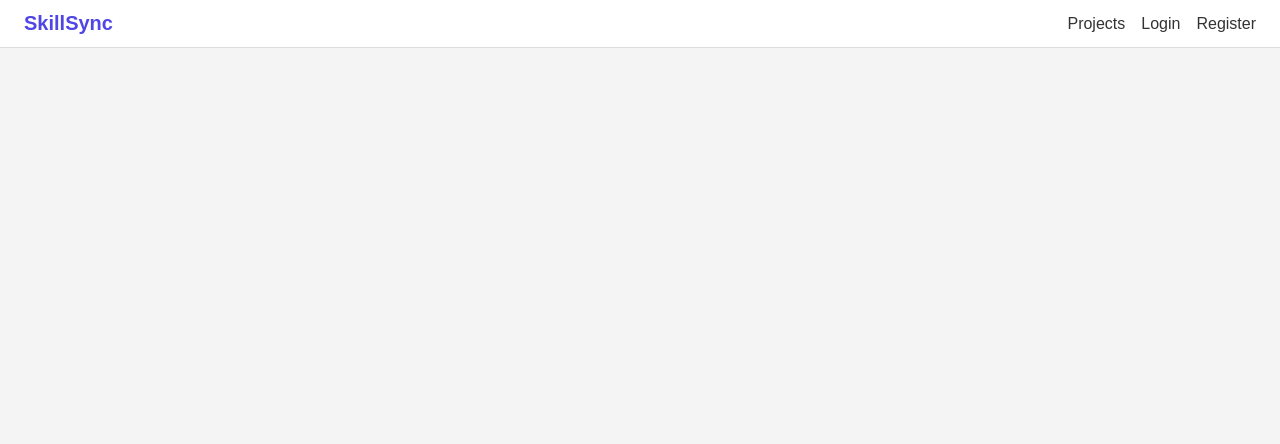
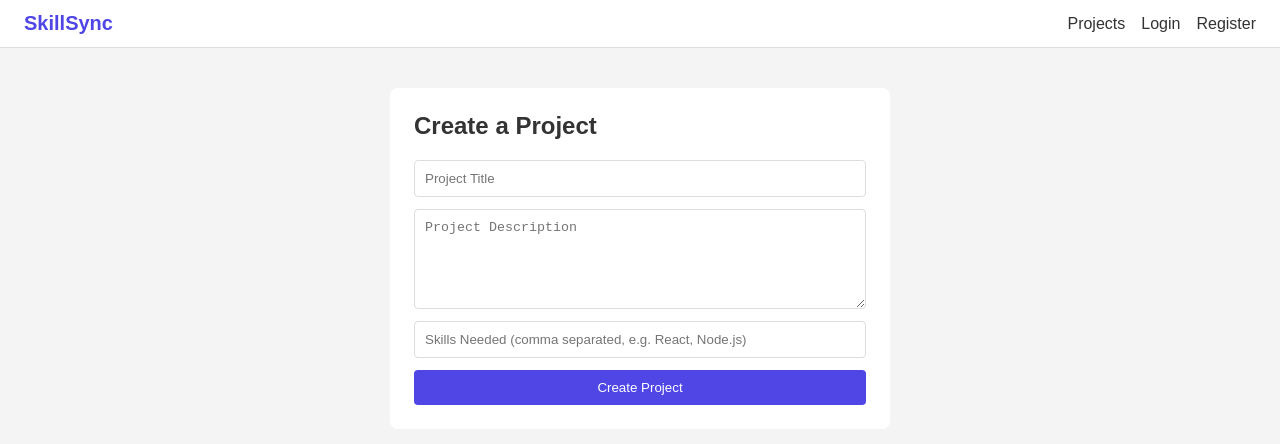
Before and after one commit to hajeramahmud/skillsync, a React (Vite) app in the folder frontend/: page /create-project in a window 1280 px wide. Shown: the top 444 px of the page. Built offline with nearby package versions, Linux system fonts and the light colour scheme.

Commit message:
Add frontend pages: create project, edit profile, notifications, apply to project

```diff
--- a/frontend/src/App.jsx
+++ b/frontend/src/App.jsx
@@ -5,6 +5,9 @@ import Login from "./pages/Login";
 import Register from "./pages/Register";
 import Dashboard from "./pages/Dashboard";
 import Projects from "./pages/Projects";
+import CreateProject from "./pages/CreateProject";
+import Notifications from "./pages/Notifications";
+import EditProfile from "./pages/EditProfile";
 
 function App() {
   return (
@@ -16,6 +19,9 @@ function App() {
         <Route path="/register" element={<Register />} />
         <Route path="/dashboard" element={<Dashboard />} />
         <Route path="/projects" element={<Projects />} />
+        <Route path="/create-project" element={<CreateProject />} />
+        <Route path="/notifications" element={<Notifications />} />
+        <Route path="/edit-profile" element={<EditProfile />} />
       </Routes>
     </BrowserRouter>
   );
--- a/frontend/src/components/Navbar.jsx
+++ b/frontend/src/components/Navbar.jsx
@@ -17,6 +17,9 @@ function Navbar() {
         {user ? (
           <>
             <Link to="/dashboard" style={styles.link}>Dashboard</Link>
+            <Link to="/create-project" style={styles.link}>+ New Project</Link>
+            <Link to="/notifications" style={styles.link}>Notifications</Link>
+            <Link to="/edit-profile" style={styles.link}>Edit Profile</Link>
             <button onClick={logout} style={styles.btn}>Logout</button>
           </>
         ) : (
--- /dev/null
+++ b/frontend/src/pages/CreateProject.jsx
@@ -0,0 +1,63 @@
+import { useState } from "react";
+import { useNavigate } from "react-router-dom";
+import axios from "axios";
+
+function CreateProject() {
+  const [form, setForm] = useState({ title: "", description: "", skillsNeeded: "" });
+  const [error, setError] = useState("");
+  const navigate = useNavigate();
+  const token = localStorage.getItem("token");
+
+  const handleSubmit = async (e) => {
+    e.preventDefault();
+    try {
+      await axios.post(
+        "/api/projects",
+        { ...form, skillsNeeded: form.skillsNeeded.split(",").map((s) => s.trim()) },
+        { headers: { Authorization: `Bearer ${token}` } }
+      );
+      navigate("/projects");
+    } catch (err) {
+      setError(err.response?.data?.message || "Failed to create project");
+    }
+  };
+
+  return (
+    <div style={styles.container}>
+      <h2>Create a Project</h2>
+      {error && <p style={styles.error}>{error}</p>}
+      <form onSubmit={handleSubmit} style={styles.form}>
+        <input
+          placeholder="Project Title"
+          value={form.title}
+          onChange={(e) => setForm({ ...form, title: e.target.value })}
+          style={styles.input}
+        />
+        <textarea
+          placeholder="Project Description"
+          value={form.description}
+          onChange={(e) => setForm({ ...form, description: e.target.value })}
+          style={styles.textarea}
+        />
+        <input
+          placeholder="Skills Needed (comma separated, e.g. React, Node.js)"
+          value={form.skillsNeeded}
+          onChange={(e) => setForm({ ...form, skillsNeeded: e.target.value })}
+          style={styles.input}
+        />
+        <button type="submit" style={styles.btn}>Create Project</button>
+      </form>
+    </div>
+  );
+}
+
+const styles = {
+  container: { maxWidth: "500px", margin: "40px auto", padding: "24px", background: "#fff", borderRadius: "8px" },
+  form: { display: "flex", flexDirection: "column", gap: "12px", marginTop: "20px" },
+  input: { padding: "10px", border: "1px solid #ddd", borderRadius: "4px" },
+  textarea: { padding: "10px", border: "1px solid #ddd", borderRadius: "4px", height: "100px", resize: "vertical" },
+  btn: { padding: "10px", background: "#4f46e5", color: "#fff", border: "none", borderRadius: "4px" },
+  error: { color: "red" },
+};
+
+export default CreateProject;
--- /dev/null
+++ b/frontend/src/pages/EditProfile.jsx
@@ -0,0 +1,54 @@
+import { useEffect, useState } from "react";
+import { useNavigate } from "react-router-dom";
+import axios from "axios";
+
+function EditProfile() {
+  const [form, setForm] = useState({ name: "", bio: "", skills: "" });
+  const [message, setMessage] = useState("");
+  const token = localStorage.getItem("token");
+  const navigate = useNavigate();
+
+  useEffect(() => {
+    axios.get("/api/users/profile", { headers: { Authorization: `Bearer ${token}` } })
+      .then((res) => setForm({ name: res.data.name, bio: res.data.bio, skills: res.data.skills.join(", ") }));
+  }, []);
+
+  const handleSubmit = async (e) => {
+    e.preventDefault();
+    try {
+      await axios.put(
+        "/api/users/profile",
+        { ...form, skills: form.skills.split(",").map((s) => s.trim()) },
+        { headers: { Authorization: `Bearer ${token}` } }
+      );
+      setMessage("Profile updated!");
+      setTimeout(() => navigate("/dashboard"), 1000);
+    } catch (err) {
+      setMessage("Failed to update profile");
+    }
+  };
+
+  return (
+    <div style={styles.container}>
+      <h2>Edit Profile</h2>
+      {message && <p style={styles.msg}>{message}</p>}
+      <form onSubmit={handleSubmit} style={styles.form}>
+        <input placeholder="Name" value={form.name} onChange={(e) => setForm({ ...form, name: e.target.value })} style={styles.input} />
+        <textarea placeholder="Bio" value={form.bio} onChange={(e) => setForm({ ...form, bio: e.target.value })} style={styles.textarea} />
+        <input placeholder="Skills (comma separated)" value={form.skills} onChange={(e) => setForm({ ...form, skills: e.target.value })} style={styles.input} />
+        <button type="submit" style={styles.btn}>Save Changes</button>
+      </form>
+    </div>
+  );
+}
+
+const styles = {
+  container: { maxWidth: "500px", margin: "40px auto", padding: "24px", background: "#fff", borderRadius: "8px" },
+  form: { display: "flex", flexDirection: "column", gap: "12px", marginTop: "20px" },
+  input: { padding: "10px", border: "1px solid #ddd", borderRadius: "4px" },
+  textarea: { padding: "10px", border: "1px solid #ddd", borderRadius: "4px", height: "80px", resize: "vertical" },
+  btn: { padding: "10px", background: "#4f46e5", color: "#fff", border: "none", borderRadius: "4px" },
+  msg: { color: "green" },
+};
+
+export default EditProfile;
--- /dev/null
+++ b/frontend/src/pages/Notifications.jsx
@@ -0,0 +1,43 @@
+import { useEffect, useState } from "react";
+import axios from "axios";
+
+function Notifications() {
+  const [notifications, setNotifications] = useState([]);
+  const token = localStorage.getItem("token");
+
+  useEffect(() => {
+    axios.get("/api/notifications", { headers: { Authorization: `Bearer ${token}` } })
+      .then((res) => setNotifications(res.data));
+  }, []);
+
+  const markRead = async () => {
+    await axios.put("/api/notifications/read", {}, { headers: { Authorization: `Bearer ${token}` } });
+    setNotifications(notifications.map((n) => ({ ...n, read: true })));
+  };
+
+  return (
+    <div style={styles.container}>
+      <div style={styles.header}>
+        <h2>Notifications</h2>
+        {notifications.length > 0 && <button onClick={markRead} style={styles.btn}>Mark all as read</button>}
+      </div>
+      {notifications.length === 0 && <p>No notifications yet.</p>}
+      {notifications.map((n) => (
+        <div key={n._id} style={{ ...styles.card, background: n.read ? "#fff" : "#f0f0ff" }}>
+          <p>{n.message}</p>
+          <p style={styles.time}>{new Date(n.createdAt).toLocaleString()}</p>
+        </div>
+      ))}
+    </div>
+  );
+}
+
+const styles = {
+  container: { maxWidth: "600px", margin: "40px auto", padding: "24px" },
+  header: { display: "flex", justifyContent: "space-between", alignItems: "center", marginBottom: "16px" },
+  card: { padding: "16px", borderRadius: "8px", marginBottom: "10px", border: "1px solid #ddd" },
+  time: { color: "#888", fontSize: "12px", marginTop: "6px" },
+  btn: { padding: "6px 14px", background: "#4f46e5", color: "#fff", border: "none", borderRadius: "4px" },
+};
+
+export default Notifications;
--- a/frontend/src/pages/Projects.jsx
+++ b/frontend/src/pages/Projects.jsx
@@ -3,14 +3,26 @@ import axios from "axios";
 
 function Projects() {
   const [projects, setProjects] = useState([]);
+  const [message, setMessage] = useState("");
+  const token = localStorage.getItem("token");
 
   useEffect(() => {
     axios.get("/api/projects").then((res) => setProjects(res.data));
   }, []);
 
+  const apply = async (id) => {
+    try {
+      await axios.post(`/api/projects/${id}/apply`, {}, { headers: { Authorization: `Bearer ${token}` } });
+      setMessage("Application sent!");
+    } catch (err) {
+      setMessage(err.response?.data?.message || "Failed to apply");
+    }
+  };
+
   return (
     <div style={styles.container}>
       <h2>Browse Projects</h2>
+      {message && <p style={styles.msg}>{message}</p>}
       {projects.length === 0 && <p>No projects yet.</p>}
       {projects.map((p) => (
         <div key={p._id} style={styles.card}>
@@ -18,6 +30,9 @@ function Projects() {
           <p>{p.description}</p>
           <p style={styles.skills}><strong>Skills needed:</strong> {p.skillsNeeded.join(", ")}</p>
           <p style={styles.owner}>Posted by {p.owner?.name}</p>
+          {token && (
+            <button onClick={() => apply(p._id)} style={styles.btn}>Apply</button>
+          )}
         </div>
       ))}
     </div>
@@ -29,6 +44,8 @@ const styles = {
   card: { background: "#fff", padding: "20px", borderRadius: "8px", marginBottom: "16px", borderLeft: "4px solid #4f46e5" },
   skills: { color: "#555", marginTop: "8px" },
   owner: { color: "#888", fontSize: "13px", marginTop: "8px" },
+  btn: { marginTop: "12px", padding: "8px 16px", background: "#4f46e5", color: "#fff", border: "none", borderRadius: "4px" },
+  msg: { background: "#e0f2fe", padding: "10px", borderRadius: "4px", marginBottom: "12px" },
 };
 
 export default Projects;
```
